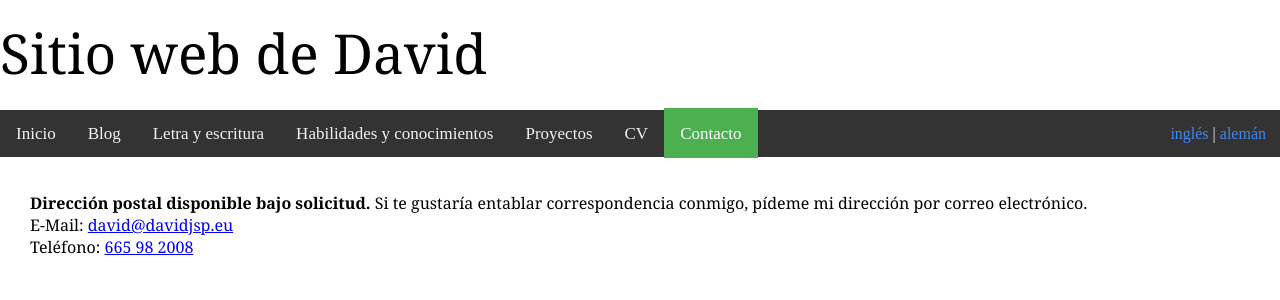
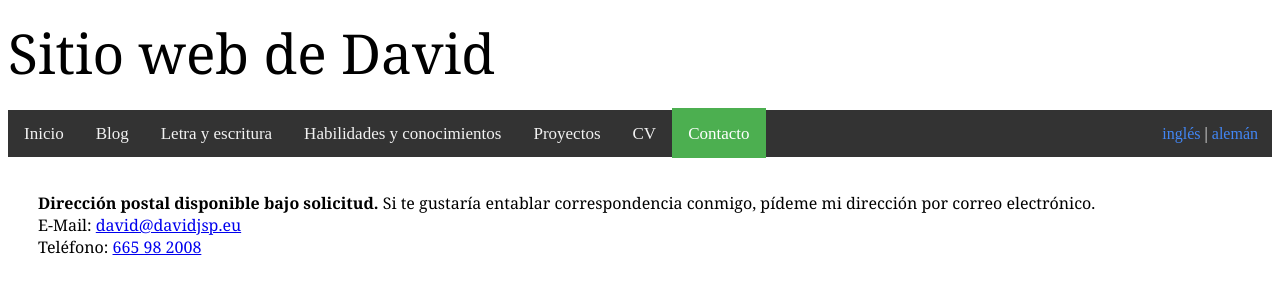
Before and after one commit to kalrish/website, a Jekyll site: the page built from es/contact.html, in a window 1280 px wide. Shown: the top 300 px of the page. Built offline with Jekyll 4.4.1, drawn with Linux system fonts in a browser that asks for light colours.

Commit message:
Set body margin attribute to 8px

```diff
--- a/_sass/base.scss
+++ b/_sass/base.scss
@@ -1,4 +1,8 @@
 @import "reset";
+
+body {
+	margin: 8px;
+}
 
 h1 {
 	margin-top: 15px;
```
